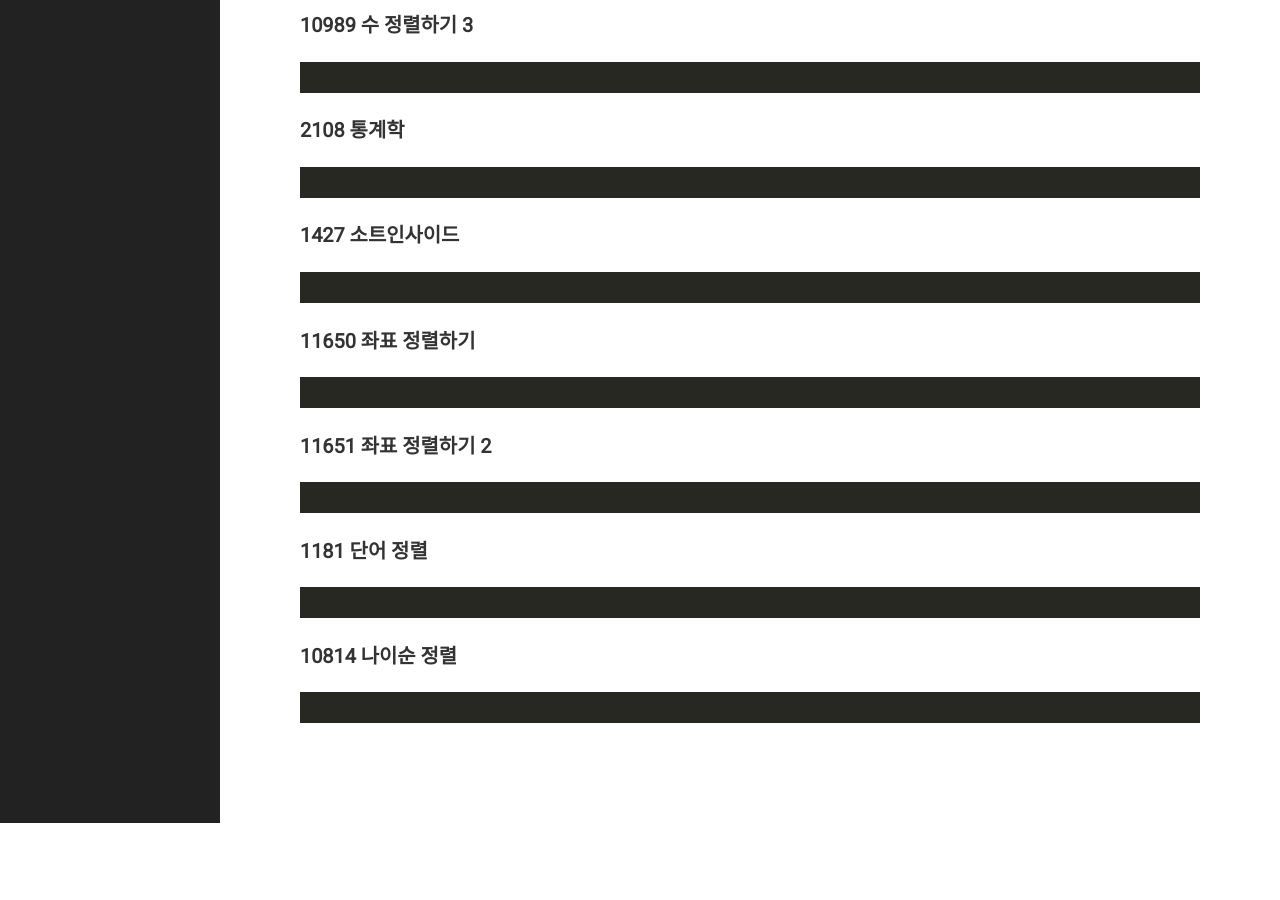
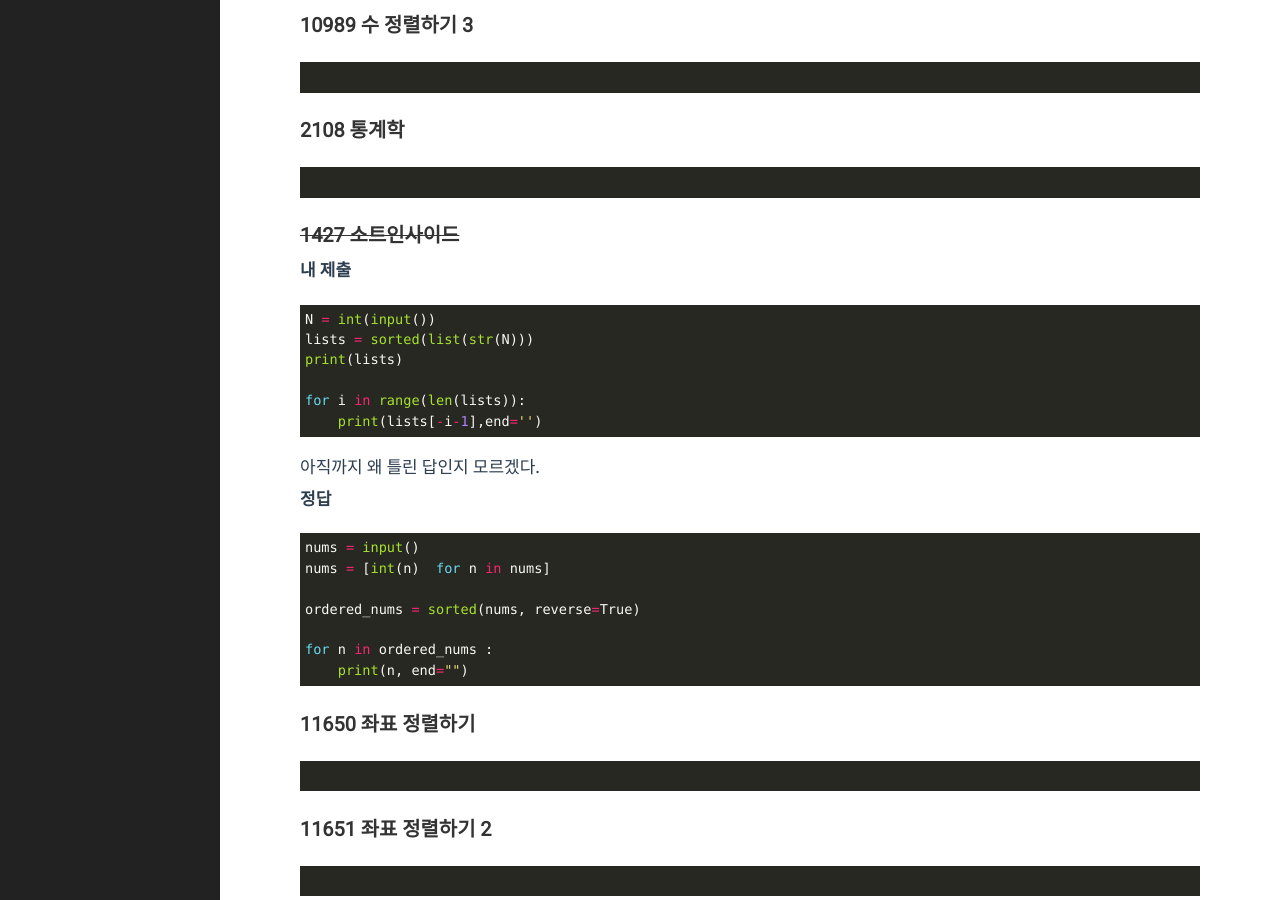
Before and after one commit to 1yoouoo/1yoouoo.gihub.io, a Jekyll site: the page built from _posts/BACKJOON/2021-03-00-backjoon-정렬.md, in a window 1280 px wide and 900 px high, scrolled down 925 px. Built offline with Jekyll 4.4.1, drawn with Linux system fonts in a browser that asks for light colours; before the commit the page ends 1748 px from its top, so only the background shows below that.

Commit message:
Update 2021-03-00-backjoon-정렬.md

````diff
--- a/_posts/BACKJOON/2021-03-00-backjoon-정렬.md
+++ b/_posts/BACKJOON/2021-03-00-backjoon-정렬.md
@@ -52,9 +52,27 @@ for i in range(len(lists)):
 
 ```
 
-### 1427 소트인사이드
+### ~~1427 소트인사이드~~
+**내 제출**
 ```python
+N = int(input())
+lists = sorted(list(str(N)))
+print(lists)
 
+for i in range(len(lists)):
+    print(lists[-i-1],end='')
+```
+아직까지 왜 틀린 답인지 모르겠다.
+
+**정답**
+```python
+nums = input()
+nums = [int(n)  for n in nums]
+
+ordered_nums = sorted(nums, reverse=True)
+
+for n in ordered_nums :
+    print(n, end="")
 ```
 ### 11650 좌표 정렬하기
 ```python
````
